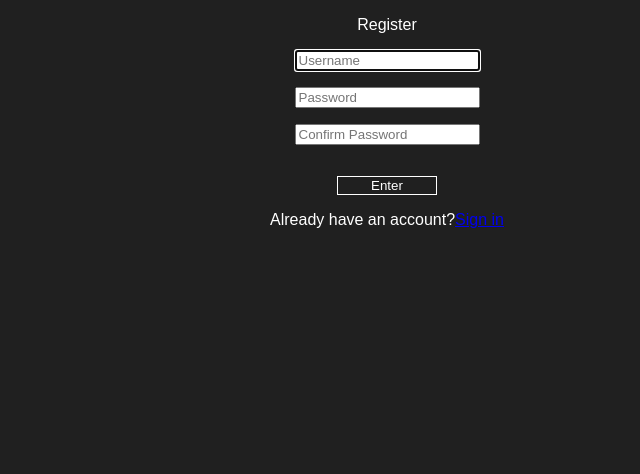
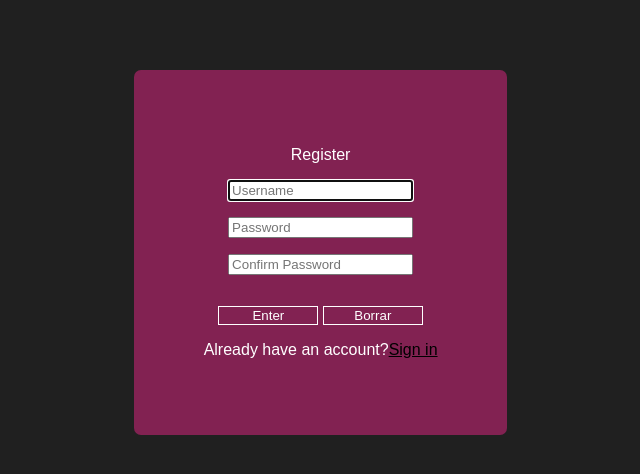
Before and after one commit to MartaG22/PROVES, a website: page 0_CHAT/CLIENT/public/HTML/register.html in a window 1280 px wide. Shown: the whole page, without its empty margins (253-893 px from the left). Drawn offline with Linux system fonts and the light colour scheme.

```diff
--- /dev/null
+++ b/0_CHAT/CLIENT/public/CSS/registerStyles.css
@@ -0,0 +1,73 @@
+body {
+      background: rgb(32, 32, 32);
+      color: #fff;
+      font-family: 'Nunito Sans', sans-serif;
+      text-align: center;
+  }
+
+  .container{
+      width: 40%;
+      margin: auto;
+  }
+
+  h1{
+      color: #fff;
+      font-size: 20px;
+      font-family: Arial, Helvetica, sans-serif;
+      text-align: center;
+  }
+
+  /* placeholder{
+      color: #616161;
+
+  } */
+
+  .formulario {
+      color: aliceblue;
+      margin-top: 70px;
+      padding: 60px;
+      width: 50%;
+      height: 30%;
+      border-radius: 7px;
+      background: #822252;
+      color: #fff;
+  }
+
+  .caja {
+      width: 100%;
+      padding: 7px;
+      margin: auto;
+      background: transparent;
+      border-top: 0px;
+      border-left: 0px;
+      border-right: 0px;
+      border-bottom: 1px solid #fff;
+      color: #fff;
+  }
+
+  .caja::placeholder {
+      color: #fff;
+  }
+
+  .caja:hover {
+      border-bottom: 1.5px solid  #822252;
+      transition: 2s;
+  }
+
+  .button {
+      margin-top: 15px;
+      width: 100px;
+      background: transparent;
+      border: 1px solid #fff;
+      color: #fff;
+      cursor: pointer;
+  }
+
+  .button:hover {
+      background: rgb(205, 111, 186);
+      color: #822252;
+  }
+
+  #link_login {
+      color: black;
+  }
--- a/0_CHAT/CLIENT/public/HTML/register.html
+++ b/0_CHAT/CLIENT/public/HTML/register.html
@@ -1,27 +1,39 @@
 <!DOCTYPE html>
 <html lang="en">
+
 <head>
     <meta charset="UTF-8">
     <meta http-equiv="X-UA-Compatible" content="IE=edge">
     <meta name="viewport" content="width=device-width, initial-scale=1.0">
-        <link rel = "stylesheet" href = "../CSS/loginStyles.css">
+    <link rel="stylesheet" href="../CSS/registerStyles.css">
     <title>Xat register</title>
 </head>
-    <body id="index-body">
-        <div class="entry-container">
+
+<body>
+    <div class="container">
+<!--!  ---------------------------------<<<<<     HAY QUE CAMBIAR VARIABLES    >>>>>>-------------------------------  -->
+        <div class="formulario">
             <div class="title">
                 <p class="title">Register</p>
             </div>
             <form class="entry-form">
-                  <p><input class="input container-input" autocomplete="off" type="text" name="username" placeholder="Username" maxlength="16" spellcheck="false" required autofocus></p>
-                  <p><input class="input container-input" autocomplete="off" type="password" name="password" placeholder="Password" spellcheck="false" required></p>
-                  <p><input class="input container-input" autocomplete="off" type="password" name="repassword" placeholder="Confirm Password" spellcheck="false" required></p>
+                <p><input class="input container-input" autocomplete="off" type="text" name="username"
+                        placeholder="Username" maxlength="16" spellcheck="false" required autofocus></p>
+                <p><input class="input container-input" autocomplete="off" type="password" name="password"
+                        placeholder="Password" spellcheck="false" required></p>
+                <p><input class="input container-input" autocomplete="off" type="password" name="repassword"
+                        placeholder="Confirm Password" spellcheck="false" required></p>
                 <input class="button" type="submit" value="Enter">
+                <label> <input type="reset" name="borrar" class="button" value="Borrar"></label>
+
                 <div class="error-container"><span id="register-error" class="error"></span></div>
             </form>
-        <div class="entry-info"><p class="entry-info">Already have an account?<a href="./index.html">Sign in</a></p>
+            <div class="entry-info">
+                <p class="entry-info">Already have an account?<a href="./login.html" id="link_login">Sign in</a></p>
             </div>
-            <script src="../js/register.js">
-            </script>
+        </div>
+    </div>
+    <script src="../js/register.js"></script>
 </body>
+
 </html>
--- a/0_CHAT/CLIENT/public/JS/login.js
+++ b/0_CHAT/CLIENT/public/JS/login.js
@@ -6,7 +6,7 @@
       const userName = document.querySelector('entry-form [name="usuari"]').value;
       const password = document.querySelector('entry-form [name="contrasenya"]').value;
       const apiUrl = "http://localhost:3000";
-    console.log(userName,contrasenya)
+      console.log(userName,contrasenya)
       fetch(apiUrl + "/users/login", {
         method: "post",
         headers: { "Content-Type": "application/json" },
--- a/0_CHAT/CLIENT/public/JS/register.js
+++ b/0_CHAT/CLIENT/public/JS/register.js
@@ -10,6 +10,8 @@
       const registerError = document.querySelector("#register-error");
       const apiUrl = 'http://localhost:3000';
 
+      console.log("userName:", userName, "password:", password);
+
       const regex = /\s/;
       if(regex.test(userName)){
           registerError.innerHTML = 'El nombre de usuario no es válido';
@@ -21,7 +23,7 @@
           return;
       }
 
-      fetch(apiUrl + '/users/register', {
+      fetch(apiUrl + '/register', {
           method: 'POST',
           headers: { 'Content-Type': 'application/json' },
           body: JSON.stringify({userName, password, rePassword})
```
Also changed, not shown: 0_CHAT/CLIENT/public/HTML/login.html (+1 -1 lines), 0_CHAT/CLIENT/app.js (line endings or trailing spaces). Lines whose indentation alone changed are shown as unchanged.
